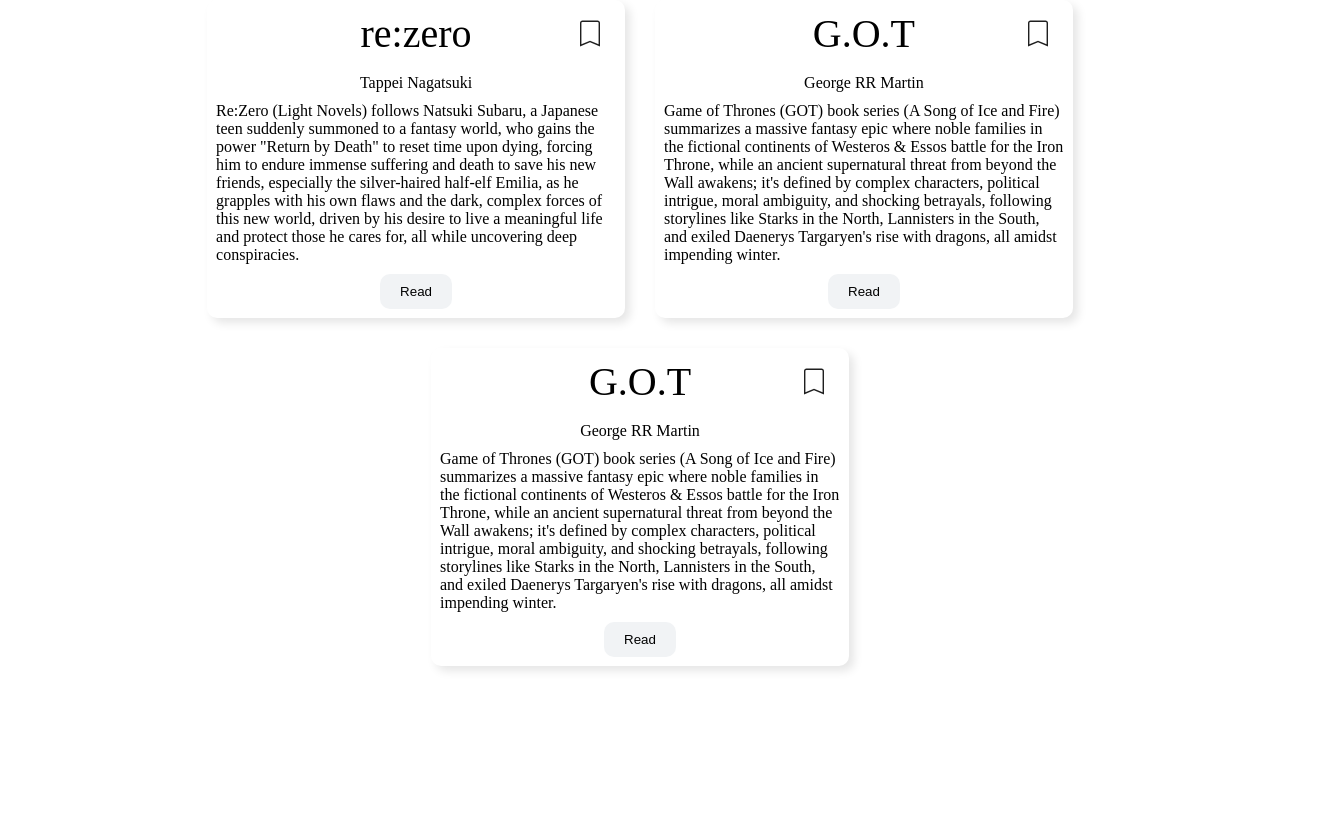
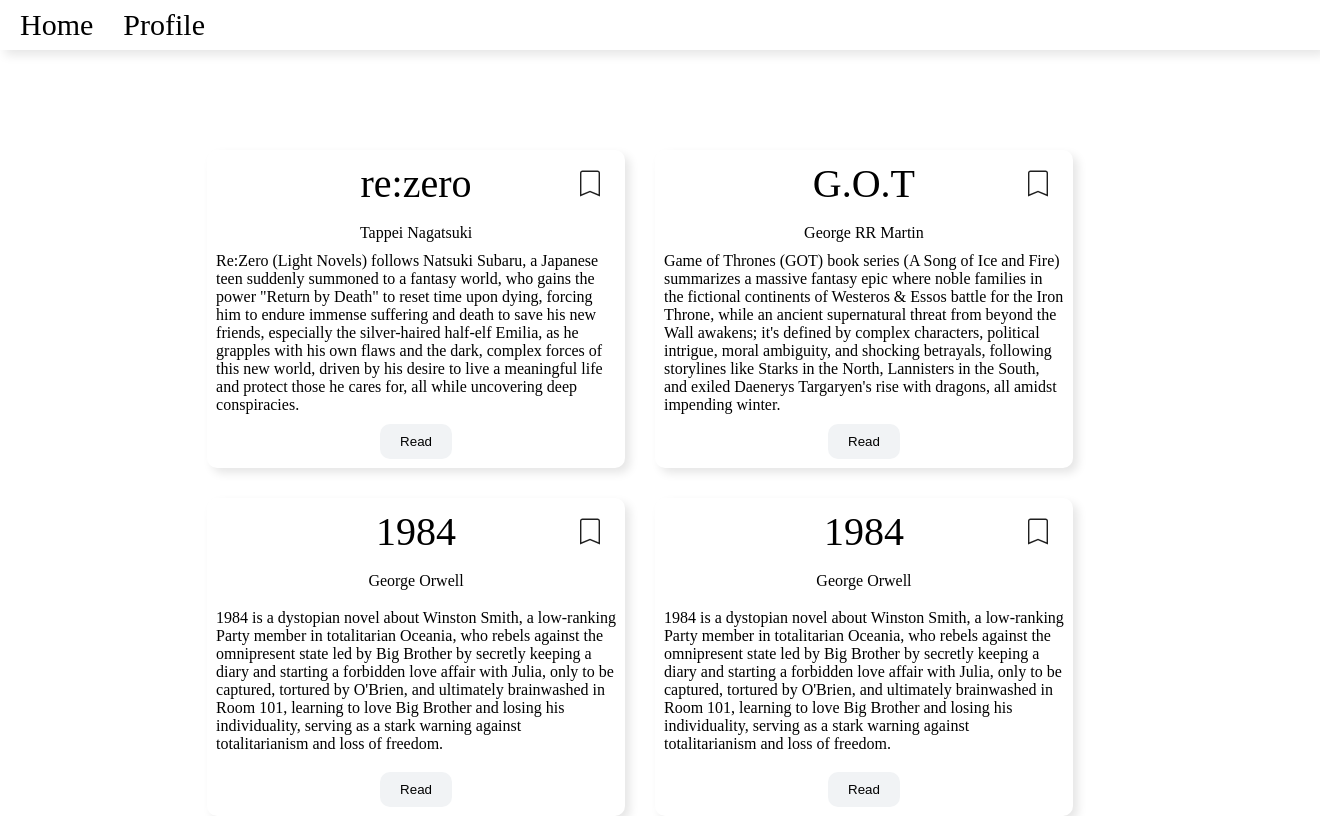
Before and after one commit to IdanBegagon/artSpace, a React (Vite) app in the folder front/: page / in a window 1280 px wide. Shown: the top 816 px of the page, 1320 px wide, since content can reach past the window. Built offline with nearby package versions, Linux system fonts and the light colour scheme.

Commit message:
adding navbar

```diff
--- a/front/src/App.jsx
+++ b/front/src/App.jsx
@@ -1,16 +1,25 @@
 import { useState } from 'react'
+import { Routes, Route } from "react-router-dom"
 import Home from './pages/Home'
-import {Routes, Route} from "react-router-dom"
+import Profile from './pages/Profile'
+import Navbar from './components/Navbar'
+import "./css/App.css"
 
 
 function App() {
 
 
   return (
-    <div>
-      <Routes>
-        <Route path='/' element={<Home />}/>
-      </Routes>
+    <div className='app-pages'>
+      <nav>
+        <Navbar />
+      </nav>
+      <main>
+        <Routes>
+          <Route path='/' element={<Home />} />
+          <Route path='/Profile' element={<Profile />} />
+        </Routes>
+      </main>
     </div>
   )
 }
--- /dev/null
+++ b/front/src/components/Navbar.jsx
@@ -0,0 +1,15 @@
+import { Link } from "react-router-dom"
+import "../css/Navbar.css"
+
+function Navbar() {
+    return (
+        <nav>
+            <div className="nav">
+                <Link to="/" className="link">Home</Link>
+                <Link to="/Profile" className="link">Profile</Link>
+            </div>
+        </nav>
+    )
+}
+
+export default Navbar;
--- /dev/null
+++ b/front/src/css/App.css
@@ -0,0 +1,11 @@
+.app-pages {
+    display: flex;
+    flex-direction: column;
+    gap: 100px;
+}
+
+nav {
+    position: sticky;
+    top: 0;
+    z-index: 10;
+}
--- /dev/null
+++ b/front/src/css/Navbar.css
@@ -0,0 +1,16 @@
+.nav {
+    width: 100%;
+    height: 50px;
+    box-shadow: 5px 5px 10px rgba(0, 0, 0, 0.1);
+    display: flex;
+    align-items: center;
+    gap: 30px;
+    padding: 0 20px;
+    background-color: white;
+}
+
+.link {
+    text-decoration: none;
+    color: black;
+    font-size: 30px;
+}
--- a/front/src/pages/Home.jsx
+++ b/front/src/pages/Home.jsx
@@ -17,19 +17,54 @@
       summery: "Game of Thrones (GOT) book series (A Song of Ice and Fire) summarizes a massive fantasy epic where noble families in the fictional continents of Westeros & Essos battle for the Iron Throne, while an ancient supernatural threat from beyond the Wall awakens; it's defined by complex characters, political intrigue, moral ambiguity, and shocking betrayals, following storylines like Starks in the North, Lannisters in the South, and exiled Daenerys Targaryen's rise with dragons, all amidst impending winter."
     },
     {
-          id: 3,
-      title: "G.O.T",
-      author: "George RR Martin",
-      summery: "Game of Thrones (GOT) book series (A Song of Ice and Fire) summarizes a massive fantasy epic where noble families in the fictional continents of Westeros & Essos battle for the Iron Throne, while an ancient supernatural threat from beyond the Wall awakens; it's defined by complex characters, political intrigue, moral ambiguity, and shocking betrayals, following storylines like Starks in the North, Lannisters in the South, and exiled Daenerys Targaryen's rise with dragons, all amidst impending winter."
+      id: 3,
+      title: "1984",
+      author: "George Orwell",
+      summery: "1984 is a dystopian novel about Winston Smith, a low-ranking Party member in totalitarian Oceania, who rebels against the omnipresent state led by Big Brother by secretly keeping a diary and starting a forbidden love affair with Julia, only to be captured, tortured by O'Brien, and ultimately brainwashed in Room 101, learning to love Big Brother and losing his individuality, serving as a stark warning against totalitarianism and loss of freedom. "
     },
+        {
+      id: 3,
+      title: "1984",
+      author: "George Orwell",
+      summery: "1984 is a dystopian novel about Winston Smith, a low-ranking Party member in totalitarian Oceania, who rebels against the omnipresent state led by Big Brother by secretly keeping a diary and starting a forbidden love affair with Julia, only to be captured, tortured by O'Brien, and ultimately brainwashed in Room 101, learning to love Big Brother and losing his individuality, serving as a stark warning against totalitarianism and loss of freedom. "
+    },
+        {
+      id: 3,
+      title: "1984",
+      author: "George Orwell",
+      summery: "1984 is a dystopian novel about Winston Smith, a low-ranking Party member in totalitarian Oceania, who rebels against the omnipresent state led by Big Brother by secretly keeping a diary and starting a forbidden love affair with Julia, only to be captured, tortured by O'Brien, and ultimately brainwashed in Room 101, learning to love Big Brother and losing his individuality, serving as a stark warning against totalitarianism and loss of freedom. "
+    },
+        {
+      id: 3,
+      title: "1984",
+      author: "George Orwell",
+      summery: "1984 is a dystopian novel about Winston Smith, a low-ranking Party member in totalitarian Oceania, who rebels against the omnipresent state led by Big Brother by secretly keeping a diary and starting a forbidden love affair with Julia, only to be captured, tortured by O'Brien, and ultimately brainwashed in Room 101, learning to love Big Brother and losing his individuality, serving as a stark warning against totalitarianism and loss of freedom. "
+    },
+        {
+      id: 3,
+      title: "1984",
+      author: "George Orwell",
+      summery: "1984 is a dystopian novel about Winston Smith, a low-ranking Party member in totalitarian Oceania, who rebels against the omnipresent state led by Big Brother by secretly keeping a diary and starting a forbidden love affair with Julia, only to be captured, tortured by O'Brien, and ultimately brainwashed in Room 101, learning to love Big Brother and losing his individuality, serving as a stark warning against totalitarianism and loss of freedom. "
+    },
+        {
+      id: 3,
+      title: "1984",
+      author: "George Orwell",
+      summery: "1984 is a dystopian novel about Winston Smith, a low-ranking Party member in totalitarian Oceania, who rebels against the omnipresent state led by Big Brother by secretly keeping a diary and starting a forbidden love affair with Julia, only to be captured, tortured by O'Brien, and ultimately brainwashed in Room 101, learning to love Big Brother and losing his individuality, serving as a stark warning against totalitarianism and loss of freedom. "
+    },
+        {
+      id: 3,
+      title: "1984",
+      author: "George Orwell",
+      summery: "1984 is a dystopian novel about Winston Smith, a low-ranking Party member in totalitarian Oceania, who rebels against the omnipresent state led by Big Brother by secretly keeping a diary and starting a forbidden love affair with Julia, only to be captured, tortured by O'Brien, and ultimately brainwashed in Room 101, learning to love Big Brother and losing his individuality, serving as a stark warning against totalitarianism and loss of freedom. "
+    },
+
 
   ];
 
 
   return (
     <div className="page-container">
-
-      <div className="placeholder"></div>
 
       {/* Presenting the new releases */}
       <div className="main-page-recommanded">
--- /dev/null
+++ b/front/src/pages/Profile.jsx
@@ -0,0 +1,7 @@
+function Profile() {
+    return (
+        <p>That's your profile</p>
+    )
+}
+
+export default Profile;
```
